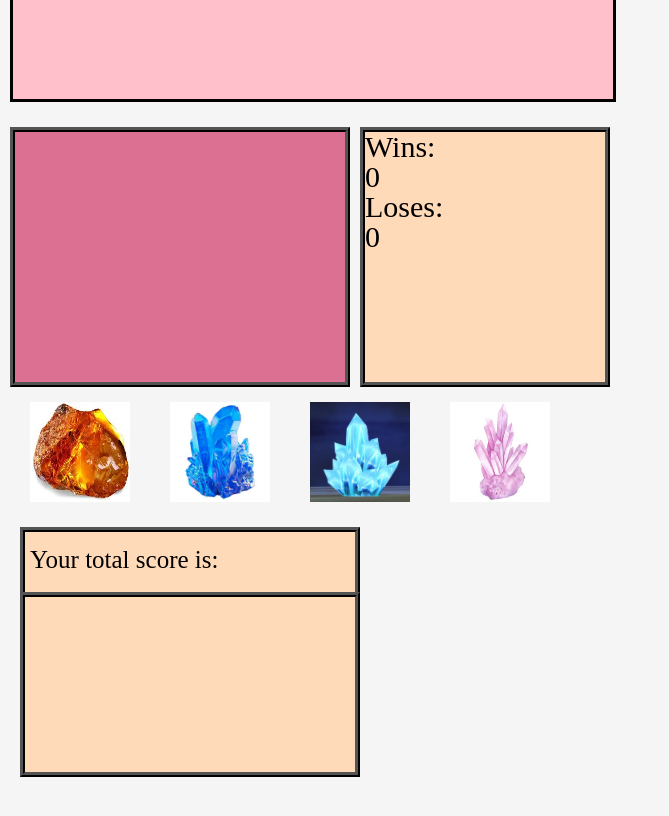
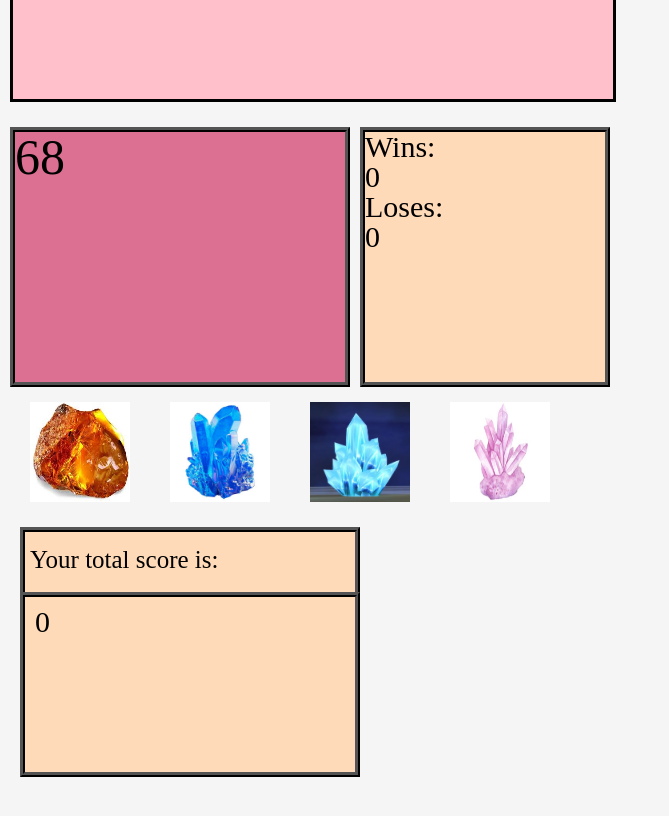
Before and after one commit to arlycastro/unit-4-game, a plain HTML site: page UNIT-4-GAME/index.html in a window 1280 px wide. Shown: the part 660-1476 px from the top of the page, without its empty margins (0-669 px from the left). Drawn offline with nearby package versions, Linux system fonts and the light colour scheme.

Commit message:
New files

```diff
--- a/UNIT-4-GAME/unit-4-game.html
+++ b/UNIT-4-GAME/index.html
@@ -78,5 +78,5 @@
 </body>
 
   <!-- javascript -->
-  <script type="text/javascript" src="Assets/game.js"></script>
+  <script type="text/javascript" src="Assets/javascript/game.js"></script>
 </html>
```
Also changed, not shown: UNIT-4-GAME/Assets/javascript/game.js (renamed from UNIT-4-GAME/Assets/javascript/game.js/game.js), 4 other files.
